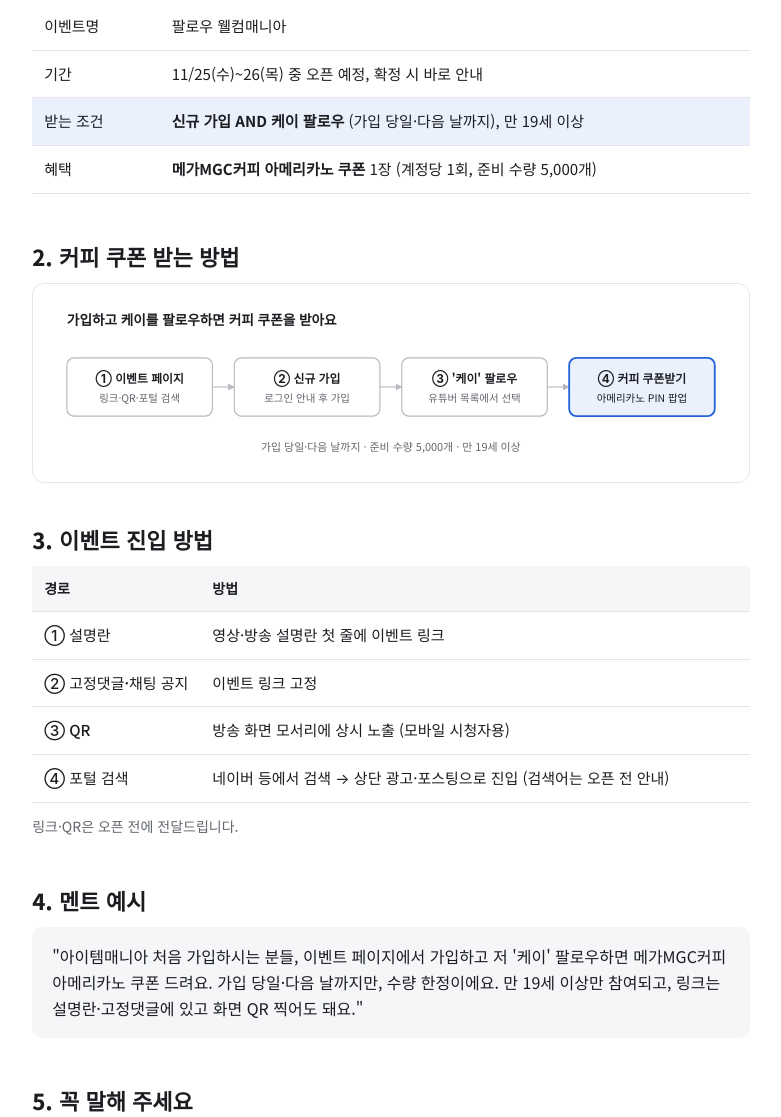
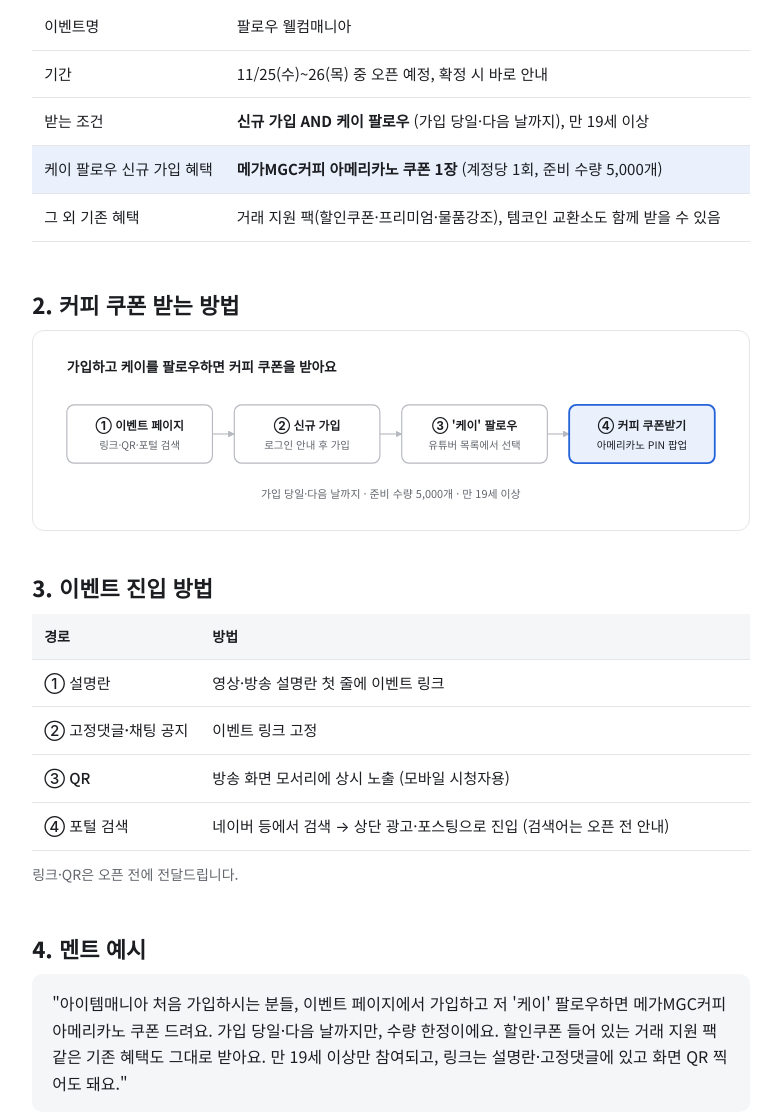
Before and after one commit to imieune/report1, a plain HTML site: page kei-guide/index.html in a window 1280 px wide. Shown: the part 345-1462 px from the top of the page, without its empty margins (249-1030 px from the left). Drawn offline with Linux system fonts and the light colour scheme.

Commit message:
커피 쿠폰을 케이 팔로우 신규 가입 혜택으로 강조, 기존 혜택 한 줄 추가
Co-Authored-By: Claude Opus 5.5 <noreply@anthropic.com>
Claude-Session: https://claude.ai/code/session_01ECVDc7HNKttt9ahxHVudLv

```diff
--- a/kei-guide/index.html
+++ b/kei-guide/index.html
@@ -59,8 +59,9 @@ svg text{font-family:inherit}
 <tbody>
 <tr><td class="k">이벤트명</td><td>팔로우 웰컴매니아</td></tr>
 <tr><td class="k">기간</td><td>11/25(수)~26(목) 중 오픈 예정, 확정 시 바로 안내</td></tr>
-<tr><td class="k hl">받는 조건</td><td class="hl"><strong>신규 가입 AND 케이 팔로우</strong> (가입 당일·다음 날까지), 만 19세 이상</td></tr>
-<tr><td class="k">혜택</td><td><strong>메가MGC커피 아메리카노 쿠폰</strong> 1장 (계정당 1회, 준비 수량 5,000개)</td></tr>
+<tr><td class="k">받는 조건</td><td><strong>신규 가입 AND 케이 팔로우</strong> (가입 당일·다음 날까지), 만 19세 이상</td></tr>
+<tr><td class="k hl">케이 팔로우 신규 가입 혜택</td><td class="hl"><strong>메가MGC커피 아메리카노 쿠폰 1장</strong> (계정당 1회, 준비 수량 5,000개)</td></tr>
+<tr><td class="k">그 외 기존 혜택</td><td>거래 지원 팩(할인쿠폰·프리미엄·물품강조), 템코인 교환소도 함께 받을 수 있음</td></tr>
 </tbody></table>
 </section>
 
@@ -95,7 +96,7 @@ svg text{font-family:inherit}
 
 <section>
 <h2>4. 멘트 예시</h2>
-<blockquote>"아이템매니아 처음 가입하시는 분들, 이벤트 페이지에서 가입하고 저 '케이' 팔로우하면 메가MGC커피 아메리카노 쿠폰 드려요. 가입 당일·다음 날까지만, 수량 한정이에요. 만 19세 이상만 참여되고, 링크는 설명란·고정댓글에 있고 화면 QR 찍어도 돼요."</blockquote>
+<blockquote>"아이템매니아 처음 가입하시는 분들, 이벤트 페이지에서 가입하고 저 '케이' 팔로우하면 메가MGC커피 아메리카노 쿠폰 드려요. 가입 당일·다음 날까지만, 수량 한정이에요. 할인쿠폰 들어 있는 거래 지원 팩 같은 기존 혜택도 그대로 받아요. 만 19세 이상만 참여되고, 링크는 설명란·고정댓글에 있고 화면 QR 찍어도 돼요."</blockquote>
 </section>
 
 <section>
```
